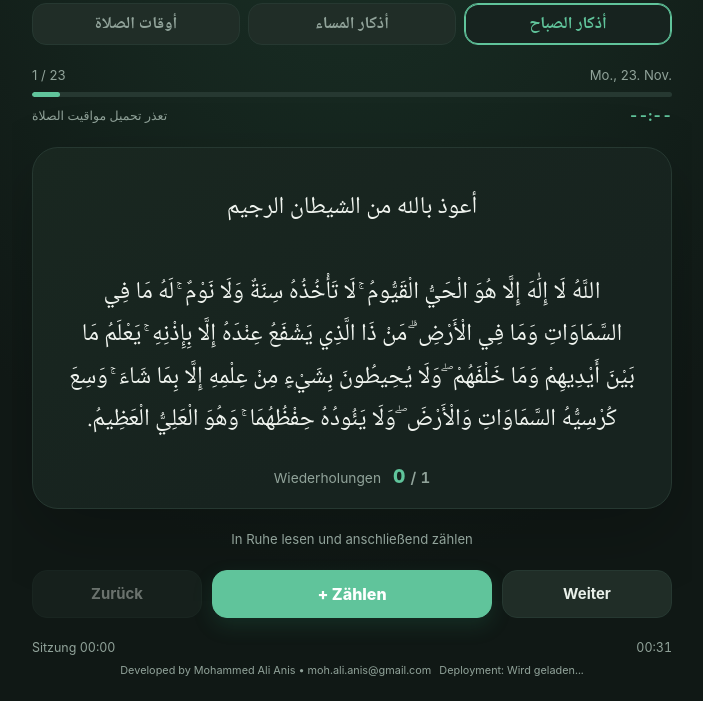
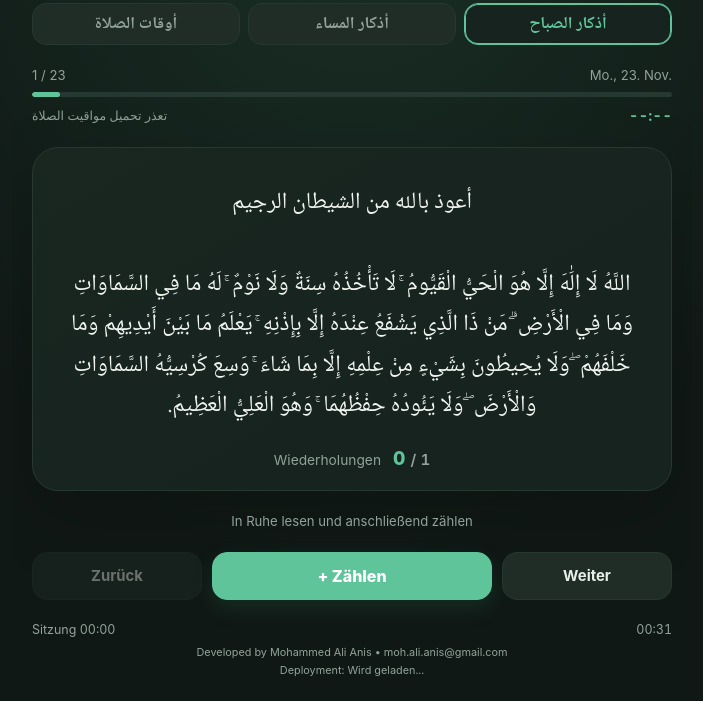
Before and after one commit to mohammedali-anis/MorningAthkarApp, a plain HTML site: page docs/index.html in a window 1280 px wide. Shown: the part 99-800 px from the top of the page, without its empty margins (288-991 px from the left). Drawn offline with Linux system fonts and the light colour scheme; no server answers.

Commit message:
Update styles.css

```diff
--- a/docs/styles.css
+++ b/docs/styles.css
@@ -157,7 +157,16 @@ button:focus-visible, summary:focus-visible { outline: 3px solid var(--focus); o
 button:disabled { opacity: .42; cursor: default; }
 .footer { display: grid; gap: 8px; color: var(--muted); font-size: .78rem; font-variant-numeric: tabular-nums; }
 .footer-status { display: flex; justify-content: space-between; }
-.developer-credit { display: flex; flex-wrap: wrap; justify-content: center; gap: 3px 8px; font-size: .68rem; line-height: 1.3; text-align: center; }
+.developer-credit {
+  display: flex;
+  flex-direction: column;
+  align-items: center;
+  justify-content: center;
+  gap: 4px;
+  font-size: .68rem;
+  line-height: 1.3;
+  text-align: center;
+}
 .developer-credit a { color: inherit; text-decoration: none; }
 .developer-credit a:focus-visible { outline: 2px solid #a0e7c3; outline-offset: 3px; }
 .visually-hidden { position: absolute; width: 1px; height: 1px; padding: 0; margin: -1px; overflow: hidden; clip: rect(0, 0, 0, 0); white-space: nowrap; border: 0; }
```
